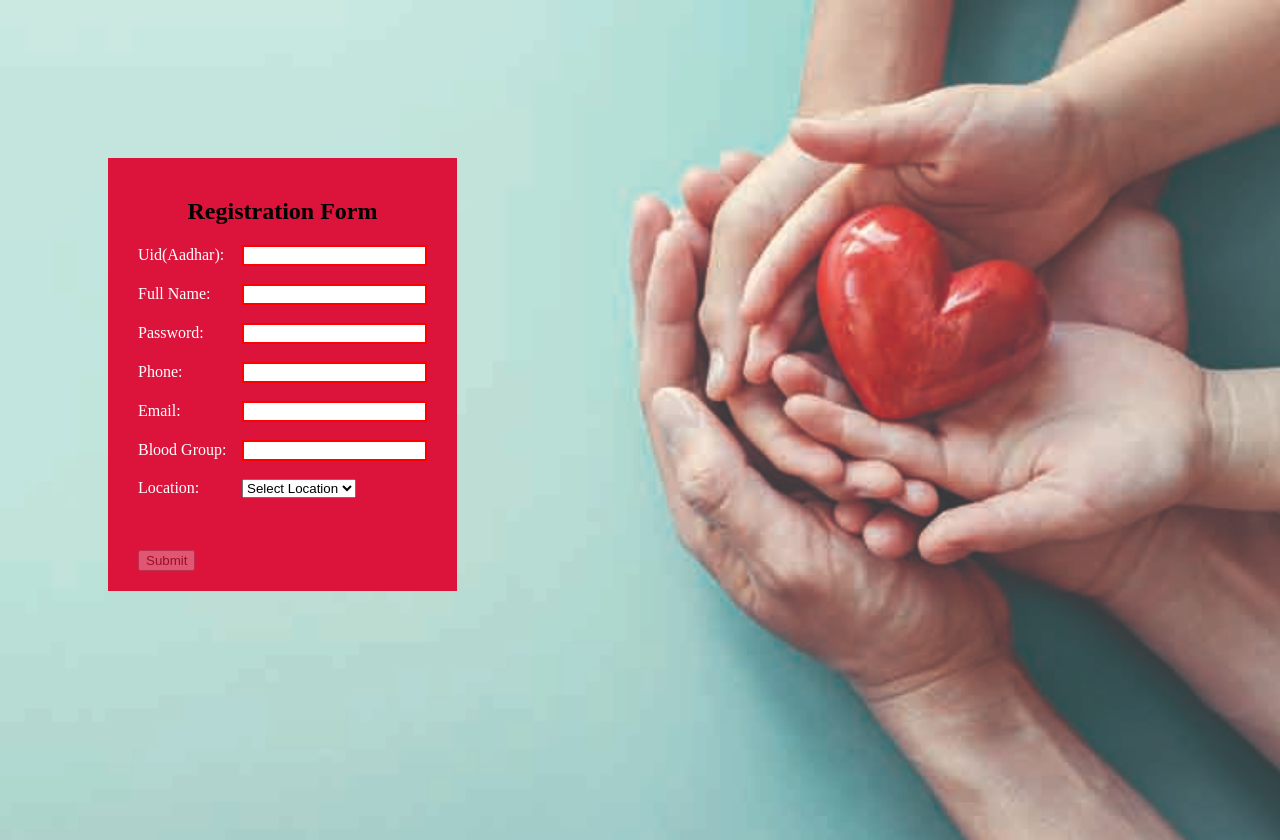
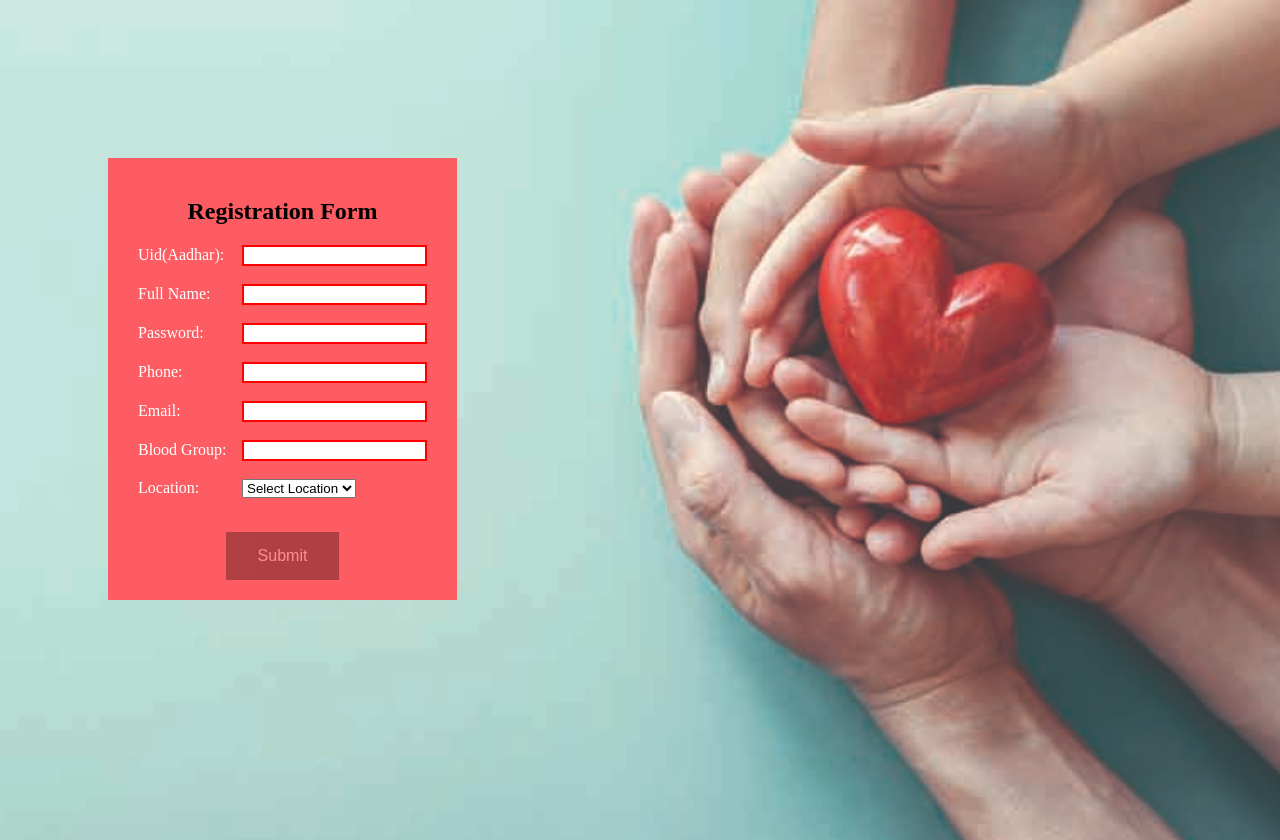
Before and after one commit to saketh-bheemareddy/Blood-Bank, a PHP site: page /register.php in a window 1280 px wide. Shown: the top 840 px of the page. Run offline with PHP 8.4, Linux system fonts and the light colour scheme.

Commit message:
removed nav bar in login page and styled button in registration form

```diff
--- a/register.php
+++ b/register.php
@@ -19,7 +19,8 @@ height:100%;
             height: 250 px;
             margin: auto;
             padding: 20px 30px;
-            background: crimson;
+            background: #fd5c63;
+
             /* border-radius: 10px; */
             color: white;
             float:left;
@@ -36,6 +37,17 @@ height:100%;
         label {
           width:100px;
           display: inline-block; }
+          .button {
+            background-color: black;
+            border: none;
+            color: white;
+            padding: 15px 32px;
+            text-align: center;
+            text-decoration: none;
+            display: inline-block;
+            font-size: 16px;
+}
+
 
   </style>
 
@@ -65,8 +77,8 @@ height:100%;
                 <option value="Adilabad">Adilabad</option>
                 <option value="Khammam">Khammam</option>
             </select>
-            <p id="loactionerr"></p><br> <br>
-            <button type="submit" name="send">Submit</button>
+            <p id="loactionerr"></p><br>
+            <center><button class="button" type="submit" name="send">Submit</button><center>
         </form>
 </div>
 </body>
```
Also changed, not shown: login.php (+11 -7 lines).
